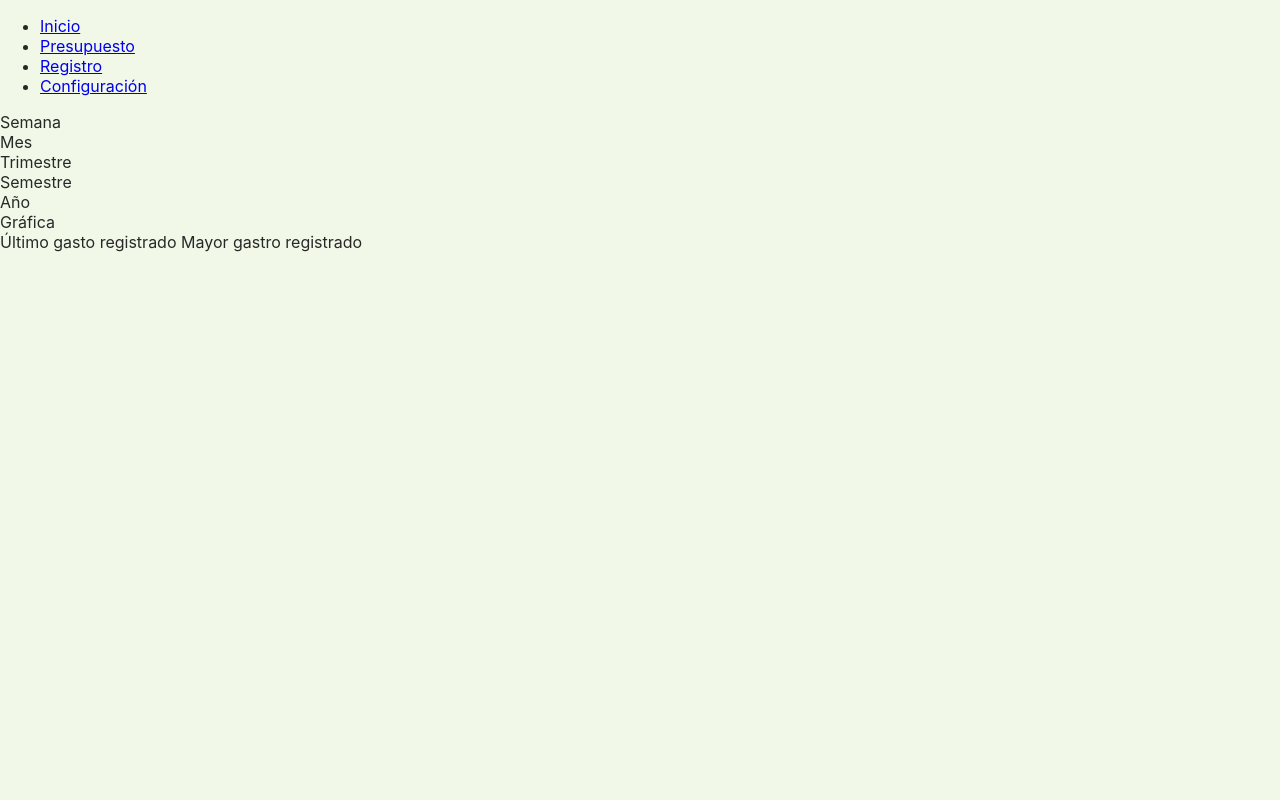
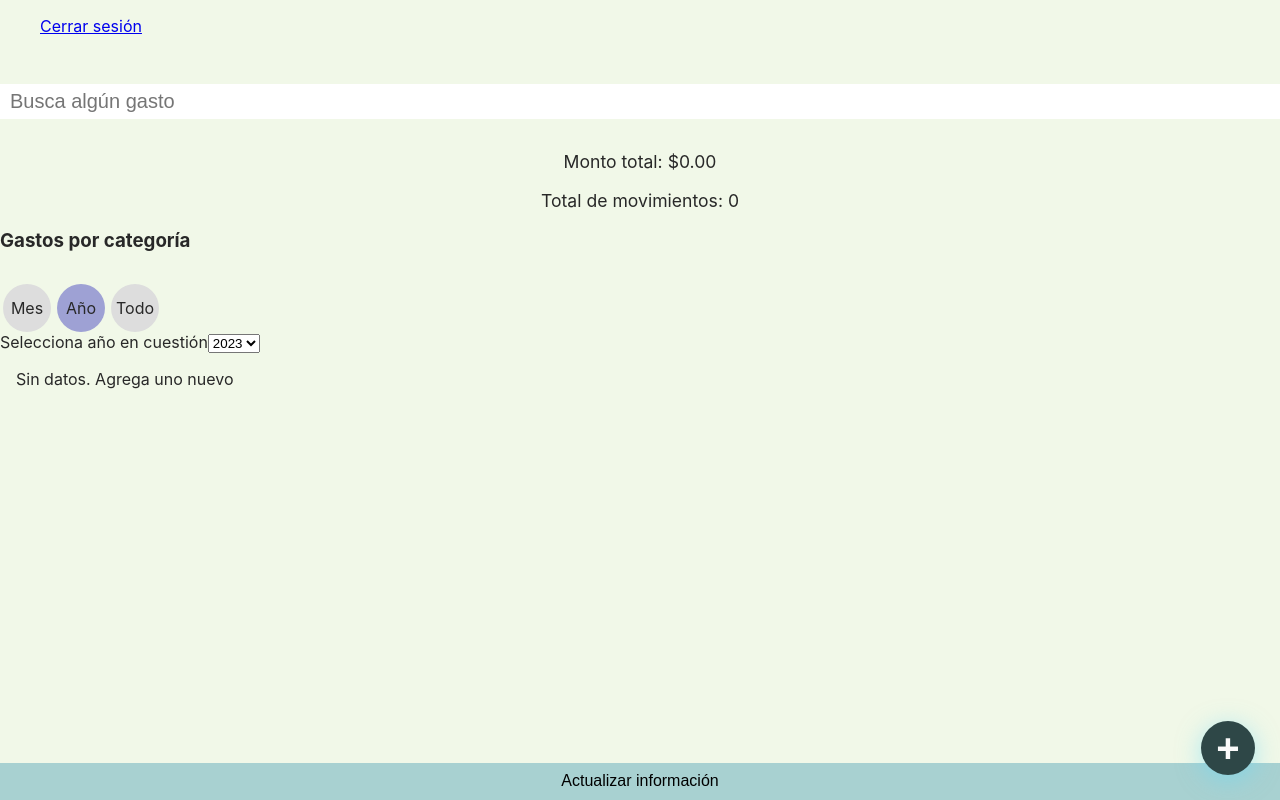
Before and after one commit to OscarUrielCZ/fint-desktop, a React (Create React App) app: page / in a window 1280 px wide. Built offline with nearby package versions, Linux system fonts and the light colour scheme.

Commit message:
página de inico anterior en el router

```diff
--- a/src/routes/Root.tsx
+++ b/src/routes/Root.tsx
@@ -5,18 +5,9 @@ function Root() {
   return (
     <>
       <nav>
-                <ul>
+        <ul style={{ listStyle: "none" }}>
           <li>
-                        <Link to="/">Inicio</Link>
-                    </li>
-                    <li>
-                        <Link to="/presupuesto">Presupuesto</Link>
-                    </li>
-                    <li>
-                        <Link to="/registro">Registro</Link>
-                    </li>
-                    <li>
-                        <Link to="/configuracion">Configuración</Link>
+            <Link to="/logout">Cerrar sesión</Link>
           </li>
         </ul>
       </nav>
--- a/src/App.css
+++ b/src/views/Home/Home.css
@@ -1,14 +1,3 @@
-.App {
-    position: relative;
-}
-
-.top-pinned {
-    position: fixed;
-    top: 0;
-    width: 100%;
-    background-color: #F1F8E8;
-}
-
 .bottom-pinned {
     position: fixed;
     bottom: 0;
--- a/src/views/Home/index.tsx
+++ b/src/views/Home/index.tsx
@@ -1,21 +1,160 @@
-import React from "react";
+import React, { useContext, useState } from "react";
+
+import AddButton from "../../components/AddButton/";
+import AddExpenseForm from "../../components/AddExpenseForm/";
+import Chip from "../../components/Chip/index.tsx";
+import ExpenseSearch from "../../components/ExpenseSearch/";
+import ExpenseList from "../../components/ExpenseList/";
+import ExpenseItem from "../../components/ExpenseItem/";
+import LoadingExpenses from "../../components/LoadingExpenses/";
+import ResumeExpenses from "../../components/ResumeExpenses/index.tsx";
+
+import Modal from "../../modals/Modal.js";
+
+import { ExpensesContext } from "../../context/ExpensesContext";
+
+import { Period } from "../../common/types.ts";
+
+import "./Home.css";
 
 function Home() {
+  const currentDate = new Date();
+
+  const [dateComponents, setDateComponents] = useState({
+    year: currentDate.getFullYear(),
+    month: currentDate.getMonth(),
+  });
+  const [periodSelected, setPeriodSelected] = useState(Period.YEAR);
+
+  const { error, expensesFound, loading, openModal, updateData } =
+    useContext(ExpensesContext);
+
+  const expensesFiltered = expensesFound
+    .filter((expense) => {
+      return (
+        periodSelected === Period.FULL ||
+        (periodSelected === Period.MONTH &&
+          expense.date.getMonth() === dateComponents.month &&
+          expense.date.getFullYear() === dateComponents.year) ||
+        (periodSelected === Period.YEAR &&
+          expense.date.getFullYear() === dateComponents.year)
+      );
+    })
+    .sort((a, b) => b.date - a.date);
+
   return (
     <div>
       <div>
-                <div>Semana</div>
-                <div>Mes</div>
-                <div>Trimestre</div>
-                <div>Semestre</div>
-                <div>Año</div>
+        <ExpenseSearch />
+      </div>
+      <div style={{ marginTop: "2rem", marginBottom: "2rem" }}>
+        <ResumeExpenses expenses={expensesFiltered} />
       </div>
       <div>
-                Gráfica
+        <Chip
+          onClick={() => setPeriodSelected(Period.MONTH)}
+          style={{
+            backgroundColor:
+              periodSelected === Period.MONTH ? "#9EA1D4" : "#ddd",
+          }}
+        >
+          Mes
+        </Chip>
+        <Chip
+          onClick={() => setPeriodSelected(Period.YEAR)}
+          style={{
+            backgroundColor:
+              periodSelected === Period.YEAR ? "#9EA1D4" : "#ddd",
+          }}
+        >
+          Año
+        </Chip>
+        <Chip
+          onClick={() => setPeriodSelected(Period.FULL)}
+          style={{
+            backgroundColor:
+              periodSelected === Period.FULL ? "#9EA1D4" : "#ddd",
+          }}
+        >
+          Todo
+        </Chip>
       </div>
+
       <div>
-                Último gasto registrado
-                Mayor gastro registrado
+        {periodSelected === Period.MONTH && (
+          <div>
+            <span>Selecciona mes en cuestión</span>
+            <select
+              value={dateComponents.month}
+              onChange={(e) =>
+                setDateComponents({
+                  ...dateComponents,
+                  month: Number(e.target.value),
+                })
+              }
+            >
+              <option value="0">Enero</option>
+              <option value="1">Febrero</option>
+              <option value="2">Marzo</option>
+              <option value="3">Abril</option>
+              <option value="4">Mayo</option>
+              <option value="5">Junio</option>
+              <option value="6">Julio</option>
+              <option value="7">Agosto</option>
+              <option value="8">Septiembre</option>
+              <option value="9">Octubre</option>
+              <option value="10">Noviembre</option>
+              <option value="11">Diciembre</option>
+            </select>
+          </div>
+        )}
+        {periodSelected !== Period.FULL && (
+          <div>
+            <span>Selecciona año en cuestión</span>
+            <select
+              value={dateComponents.year}
+              onChange={(e) =>
+                setDateComponents({
+                  ...dateComponents,
+                  year: Number(e.target.value),
+                })
+              }
+            >
+              <option value="2024">2024</option>
+              <option value="2023">2023</option>
+              <option value="2022">2022</option>
+            </select>
+          </div>
+        )}
+      </div>
+
+      <div style={{ marginBottom: "4rem" }}>
+        <ExpenseList>
+          {error && <p>Hubo un problema :</p>}
+
+          {loading && <LoadingExpenses />}
+
+          {!loading && !error && expensesFiltered.length === 0 && (
+            <p>Sin datos. Agrega uno nuevo</p>
+          )}
+
+          {expensesFiltered.map((exp) => (
+            <ExpenseItem key={exp.id} expense={exp} />
+          ))}
+        </ExpenseList>
+
+        {openModal && (
+          <Modal>
+            <AddExpenseForm />
+          </Modal>
+        )}
+
+        <AddButton />
+      </div>
+      <div className="bottom-pinned">
+        <button className="btn-update" onClick={updateData}>
+          Actualizar información
+        </button>
       </div>
     </div>
   );
```
Also changed, not shown: src/App.js (+5 -8 lines), src/AppUI.js (deleted, +0 -163 lines). Lines whose indentation alone changed are shown as unchanged.
